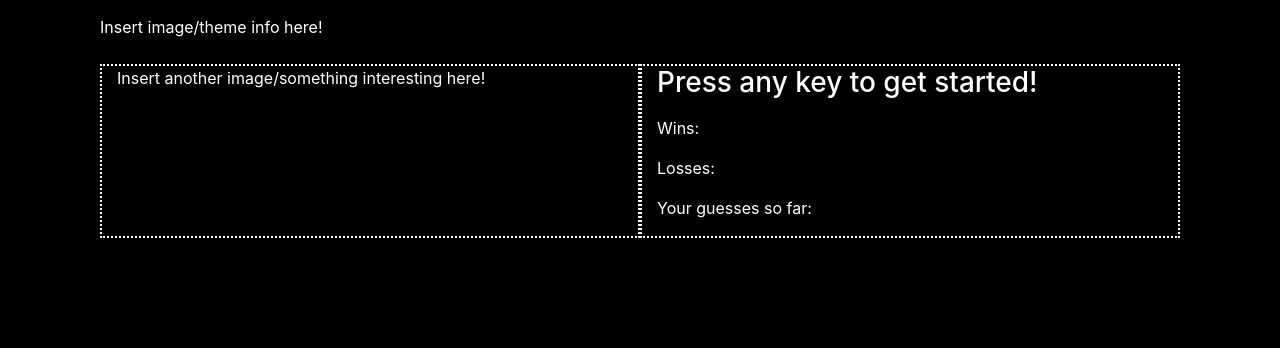
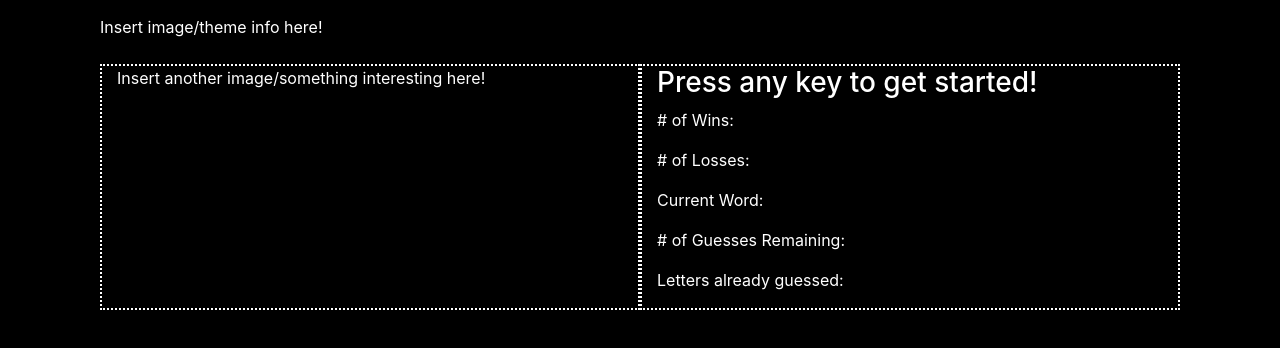
Before and after one commit to ELark2016/Hangman-Game, a plain HTML site: page index.html in a window 1280 px wide. Drawn offline with nearby package versions, Linux system fonts and the light colour scheme.

Commit message:
updated code to push random word into a new array of letters

```diff
--- a/assets/javascript/game.js
+++ b/assets/javascript/game.js
@@ -1,11 +1,13 @@
 var wordList = ["work", "home", "gym", "pool", "tree", "fruit", "apple", "banana"];
-var usersGuess = [];
+var usersGuess = []; //Empty array used to capture letters entered by user
 
 // Computer will select a random word from the array that has been provided wordList[]
 var randomWord = wordList[(Math.floor(Math.random() * wordList.length))];
 addEventListener("keyup", function(start) {
-    document.getElementById ("current-word").innerHTML = ("Current word: " + randomWord);
+        var splitWord = randomWord.split("");document.getElementById ("current-word").innerHTML = splitWord;
+        console.log(splitWord);
 });
+
 
 // To do: display randomly selected word as blanks '_'
 
@@ -16,7 +18,6 @@ document.addEventListener('keyup', function(event) {
         if (usersGuess.length < 7) {
             usersGuess.push(letterGuessed);
             document.getElementById ("letters-guessed").innerHTML = (usersGuess);
-
         }
     });
 /*  To do: Figure out how to get rid of that first space/entry that is created when
--- a/index.html
+++ b/index.html
@@ -19,10 +19,15 @@
             </div>
             <div class="col">
                 <h3>Press any key to get started!</h3>
-                <p><div id="current-word" ></div> </p>
-                <p>Wins: </p>
-                <p>Losses: </p>
-                <p>Your guesses so far:</p>
+                <p># of Wins: </p>
+                <p># of Losses: </p>
+                <p>Current Word:</p>
+                <p>
+                    <div type ="text" id="current-word"></div>
+                </p>
+
+                <p># of Guesses Remaining:</p>
+                <p>Letters already guessed:</p>
                 <p>
                     <div id="letters-guessed"></div>
                 </p>
```
